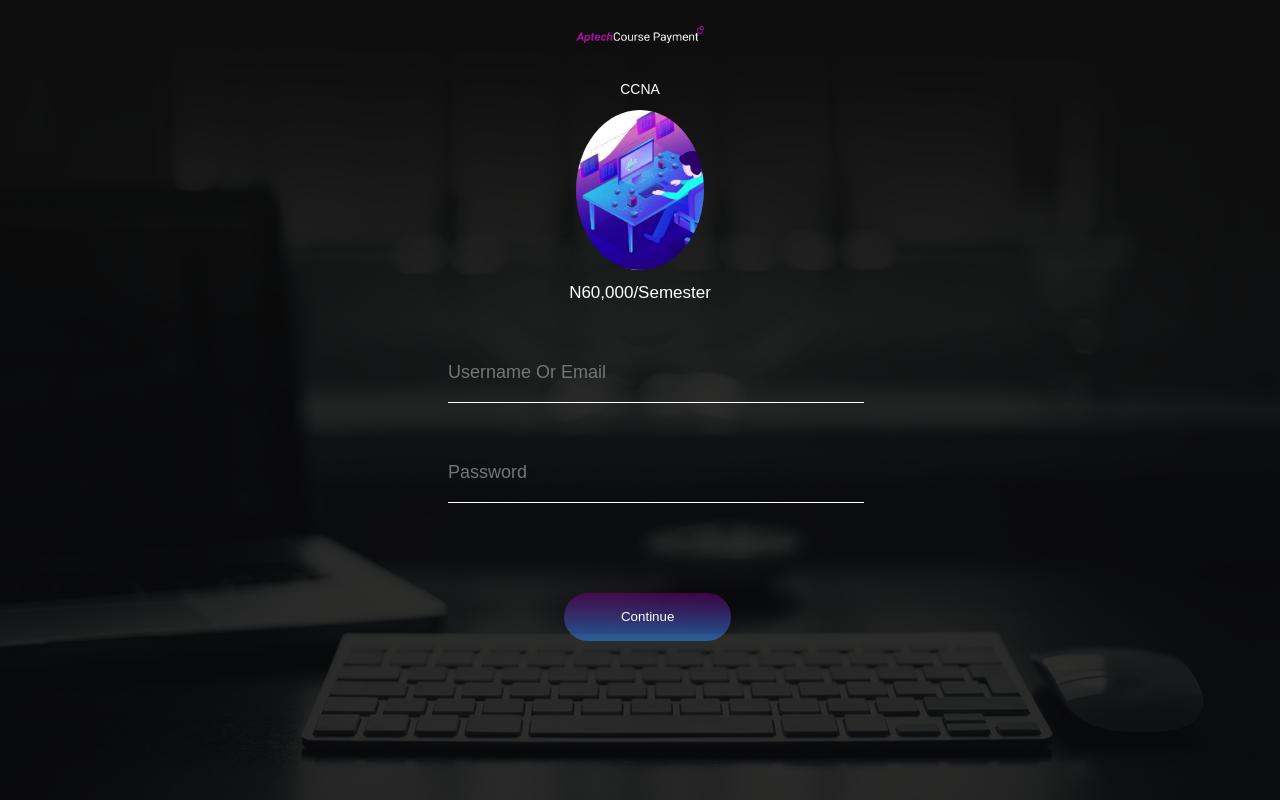
After one commit to godson-pius/teamBeta, a PHP site: page /login.html in a window 1280 px wide. The commit adds this page. Run offline with PHP 8.4, Linux system fonts and the light colour scheme.

Commit message:
added homepage and login page
I designed an amazing interface

```diff
--- /dev/null
+++ b/css/login.css
@@ -0,0 +1,116 @@
+
+
+
+*{
+    margin: 0;
+    padding: 0;
+    box-sizing: border-box;
+
+}
+
+section{
+    width: 100%;
+    height: 100vh;
+    position: relative;
+
+
+}
+section .img{
+    width: 100%;
+    height: 100%;
+
+}
+section .img img{
+    width: 100%;
+    height: 100%;
+    filter: saturate(2);
+    filter: contrast(1.4);
+    filter: blur(1.5);
+    filter: brightness(0.2);
+}
+section .content{
+    position: fixed;
+    top: 0;
+    left: 0;
+    height: 100%;
+
+    margin-top: 2%;
+
+}
+.content .logo{
+    width: 10%;
+    overflow: hidden;
+    margin-left: 45%;
+
+
+}
+.content .logo img{
+    height: 100%;
+    width: 100%;
+}
+.content .svg{
+
+    border-radius: 100%;
+    width: 10%;
+    height: 20%;
+    margin-left: 45%;
+    background-image: url(../images/3.jpg);
+    background-size: cover;
+    background-position: center;
+
+}
+
+.content p{
+    text-align: center;
+    font-size: 14px;
+    color: white;
+    font-family: Arial, Helvetica, sans-serif;
+    margin: 1% 0px;
+}
+section .price{
+    font-size: 17px;
+}
+section .input{
+    margin-left: 35%;
+    margin-top: 40px;
+    height: 100%;
+
+}
+section .input input{
+    width: 50%;
+    height: 60px;
+    margin-bottom: 40px;
+    background-color: transparent;
+    outline: none;
+    border: none;
+    border-bottom: 1px solid white;
+    font-size: 18px;
+    color:white;
+
+}
+section .input button{
+    width: 20%;
+    height:6%;
+    margin:30px 14%;
+    padding: 10px 10px;
+    border-radius: 300px;
+    outline: none;
+    border: none;
+    color: white;
+    background:linear-gradient(#6a02748f,#2786eb8f);
+    transform: translateY(20px);
+    transition: 0.5s all ease-out;
+
+}
+section .input button:hover{
+    transform: translateY(0px);
+
+    box-shadow: 2px 3px 30px rgba(0, 0, 0, 0.5);
+    cursor: pointer;
+
+}
+section .input input:active{
+    transform-style: preserve-3d;
+    transform: translateX(20px);
+    transition: 0.7s all ease;
+}
--- /dev/null
+++ b/login.html
@@ -0,0 +1,32 @@
+<!DOCTYPE html>
+<html lang="en">
+<head>
+    <meta charset="UTF-8">
+    <meta name="viewport" content="width=s, initial-scale=1.0">
+    <title>Document</title>
+    <link rel="stylesheet" href="css/login.css">
+    <link rel="stylesheet" href="https://cdnjs.cloudflare.com/ajax/libs/font-awesome/5.15.1/css/all.min.css" integrity="sha512-+4zCK9k+qNFUR5X+cKL9EIR+ZOhtIloNl9GIKS57V1MyNsYpYcUrUeQc9vNfzsWfV28IaLL3i96P9sdNyeRssA==" crossorigin="anonymous" />
+</head>
+<body>
+    <section>
+        <div class="img">
+            <img src="images/1.webp">
+        </div>
+        <div class="content">
+            <div class="logo"><a href=""><img src="images/logo.png" alt=""></a>
+
+            </div>
+            <p>CCNA</p>
+            <div class="svg"></div>
+            <p  class="price">N60,000/Semester</p>
+            <div class="input">
+                <input type="text" name="" id="" placeholder="Username Or Email"><br>
+                <input type="password" name="" id="" placeholder="Password"><br>
+                <button>Continue</button>
+            </div>
+
+        </div>
+    </section>
+
+</body>
+</html>
```
Also changed, not shown: css/style.css (+236 -3 lines), index.html (+92 -19 lines), js/main.js (+23 -1 lines), images/1.webp (added), images/2.jpg (added), images/3.jpg (added), images/4.png (added).
